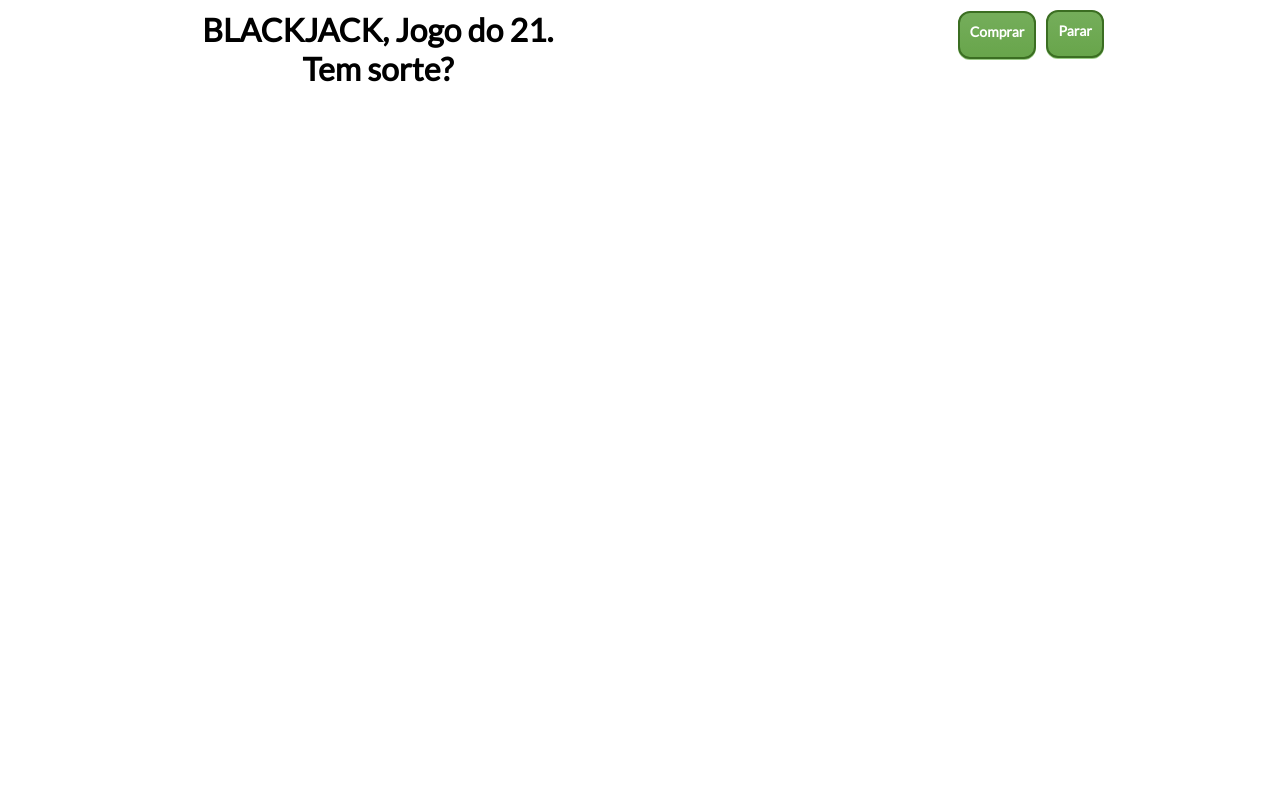
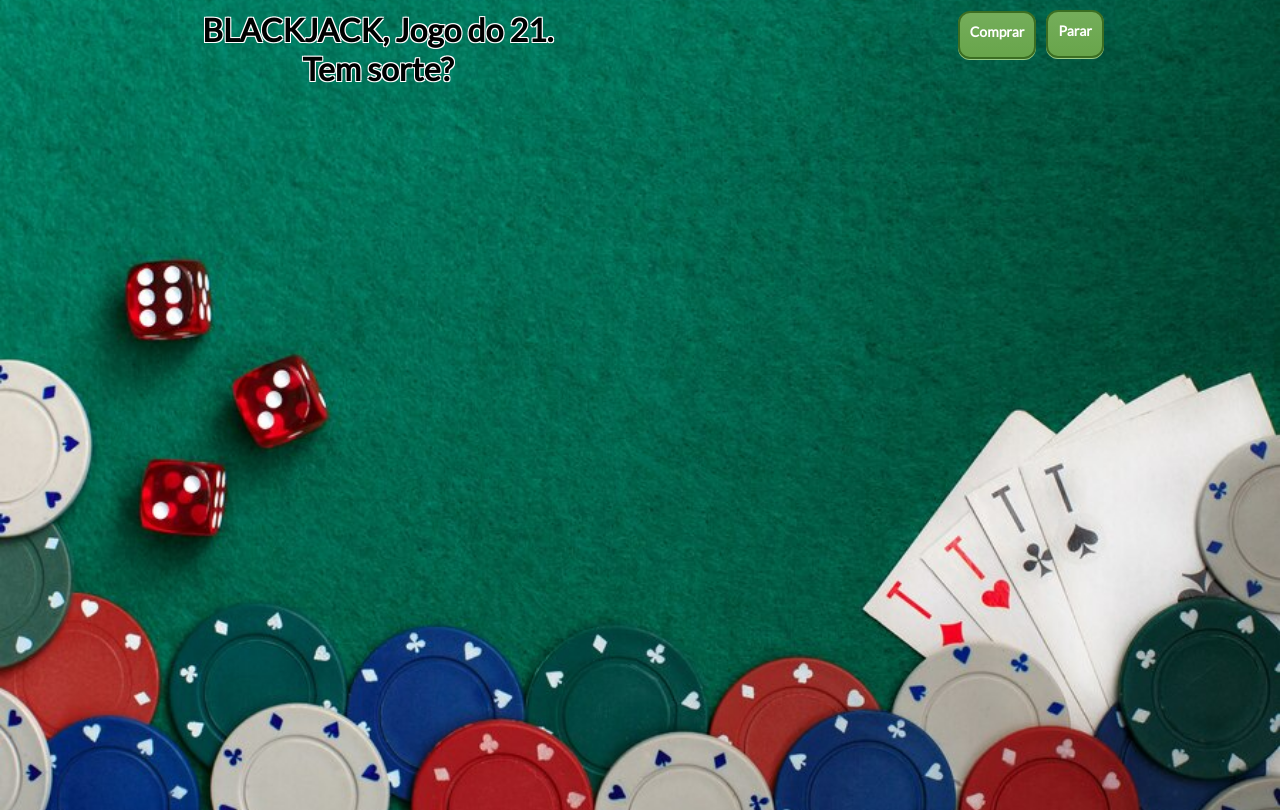
Before and after one commit to diwalker/21, a plain HTML site: page index.html in a window 1280 px wide. Drawn offline with Linux system fonts and the light colour scheme.

Commit message:
Update main.css

```diff
--- a/css/main.css
+++ b/css/main.css
@@ -24,7 +24,7 @@ header {
 }
 
 body {
-    background-image: url("/..assets/back.jpg");
+    background-image: url("https://github.com/diwalker/21/blob/main/assets/back.jpg");
     background-size: cover;
     background-repeat: no-repeat;
     background-position: center center;
```
